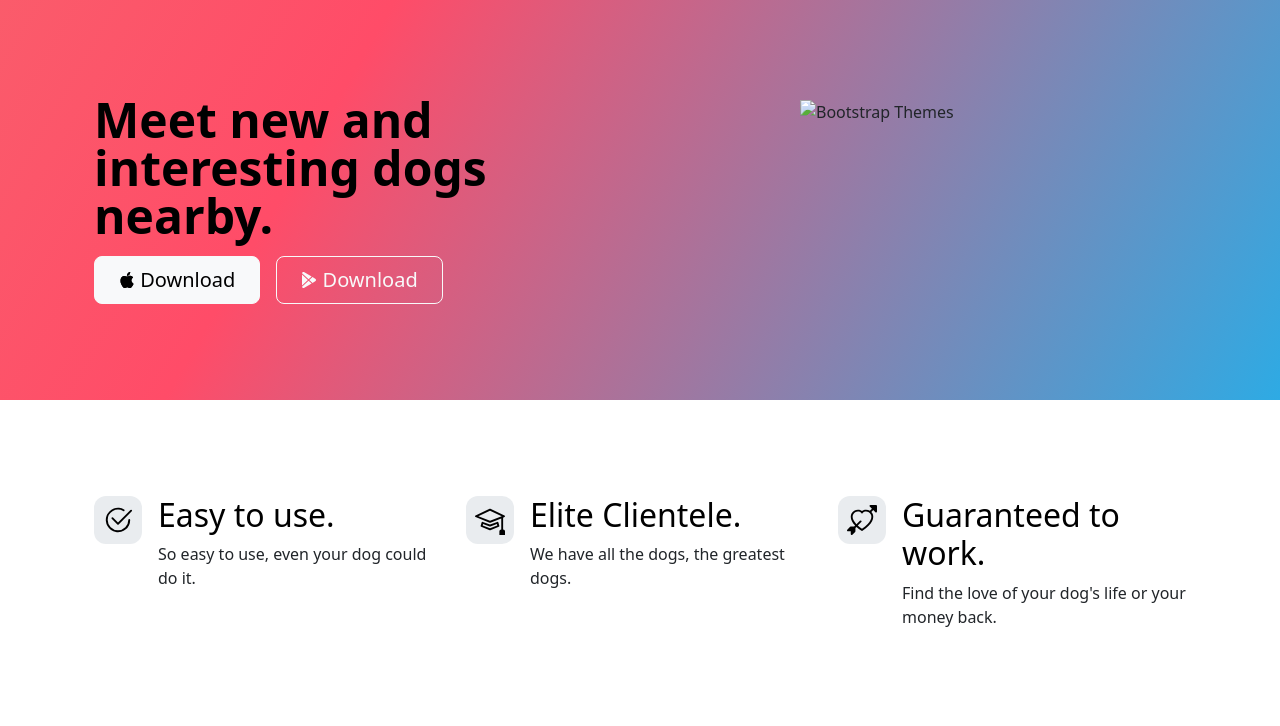
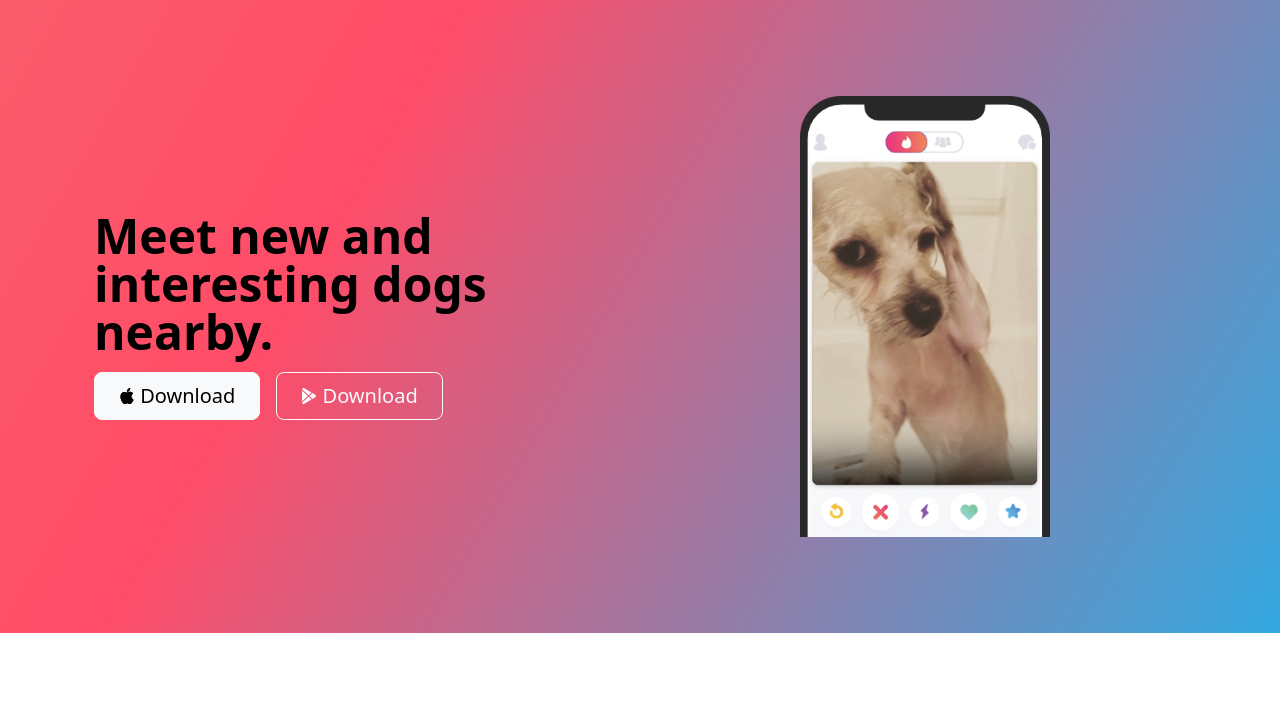
Before and after one commit to Ayush-singh3662/Tinder, a plain HTML site: page index.html in a window 1280 px wide. Shown: the top 726 px of the page. Drawn offline with nearby package versions, Linux system fonts and the light colour scheme.

Commit message:
Changed html code for removing some bug.

```diff
--- a/index.html
+++ b/index.html
@@ -16,7 +16,7 @@
     <div class="container col-xxl-8 px-4 py-5">
       <div class="row flex-lg-row-reverse align-items-center g-5 py-5">
         <div class="col-10 col-sm-8 col-lg-6">
-          <img src="images/iphone.png" class="d-block mx-lg-auto img-fluid" alt="Bootstrap Themes" width="250" height="200" loading="lazy">
+          <img src="./iphone.png" class="d-block mx-lg-auto img-fluid" alt="Bootstrap Themes" width="250" height="200" loading="lazy">
         </div>
         <div class="col-lg-6">
           <h1 class="display-5 fw-bold text-body-emphasis lh-1 mb-3">Meet new and interesting dogs nearby.</h1>
```
